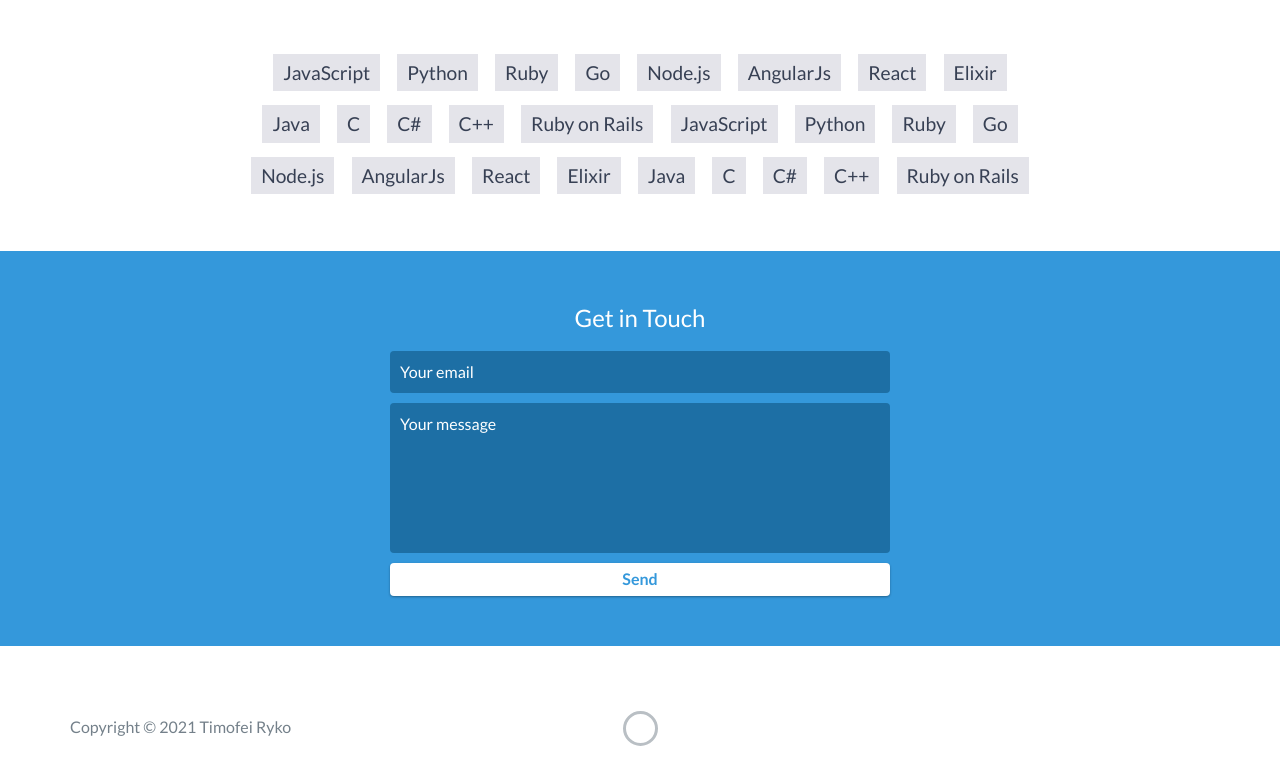
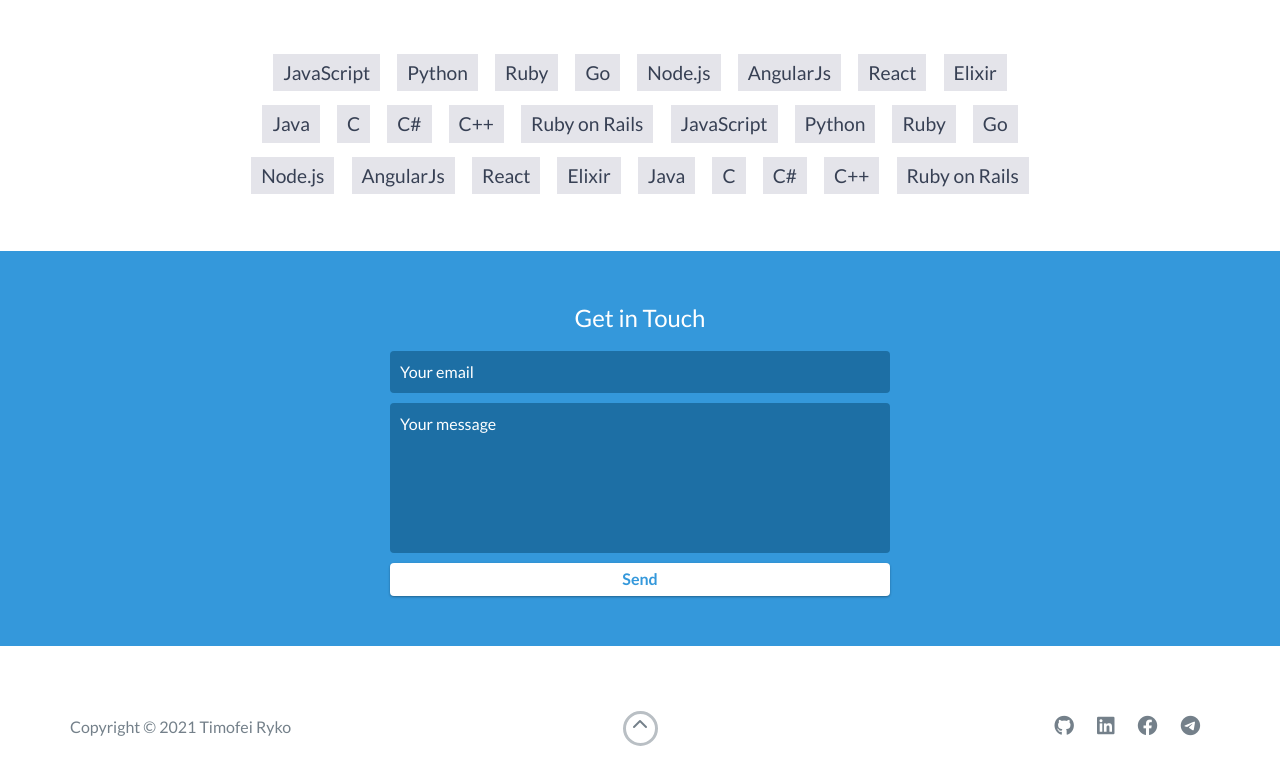
Before and after one commit to dreamtim1/dreamtim1.github.io, a plain HTML site: page index.html in a window 1280 px wide. Shown: the part 3372-4156 px from the top of the page. Drawn offline with nearby package versions, Linux system fonts and the light colour scheme.

Commit message:
font awesome 6 set up

```diff
--- a/index.html
+++ b/index.html
@@ -9,7 +9,9 @@
 	<link rel="shortcut icon" href="favicon.ico" type="image/x-icon">
 	<link rel="icon" href="favicon.ico" type="image/x-icon">
     <link href="https://fonts.googleapis.com/css?family=Lato:300,400,700,900" rel="stylesheet">
-    <link rel="stylesheet" href="libs/new-font-awesome/css/fontawesome.min.css">
+    <link rel="stylesheet" href="libs/new-font-awesome/css/fontawesome.css">
+    <link rel="stylesheet" href="libs/new-font-awesome/css/brands.css">
+    <link rel="stylesheet" href="libs/new-font-awesome/css/solid.css">
     <link href="css/bootstrap.min.css" rel="stylesheet">
     <link href="css/styles.css" rel="stylesheet">
 </head>
```
